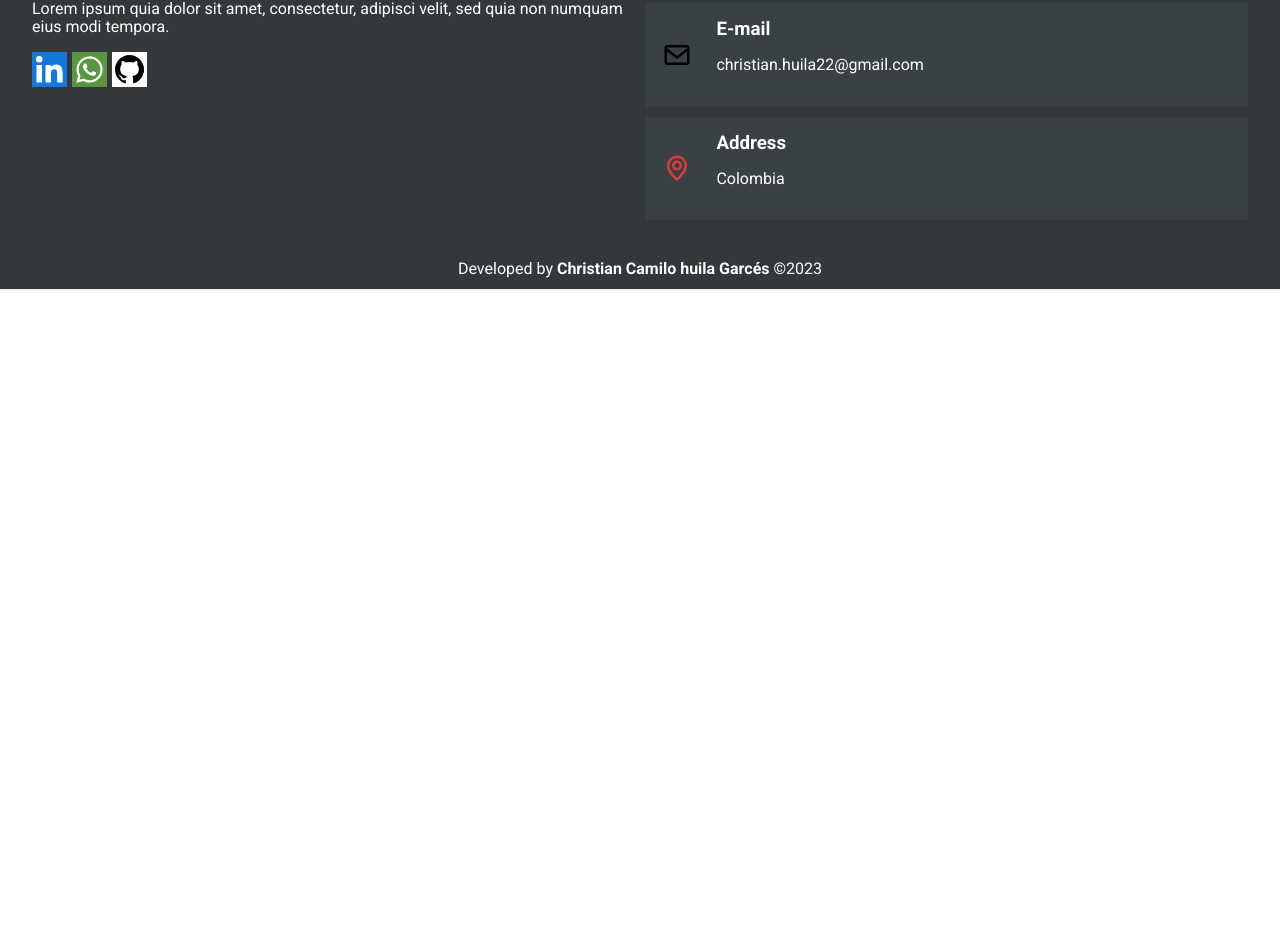
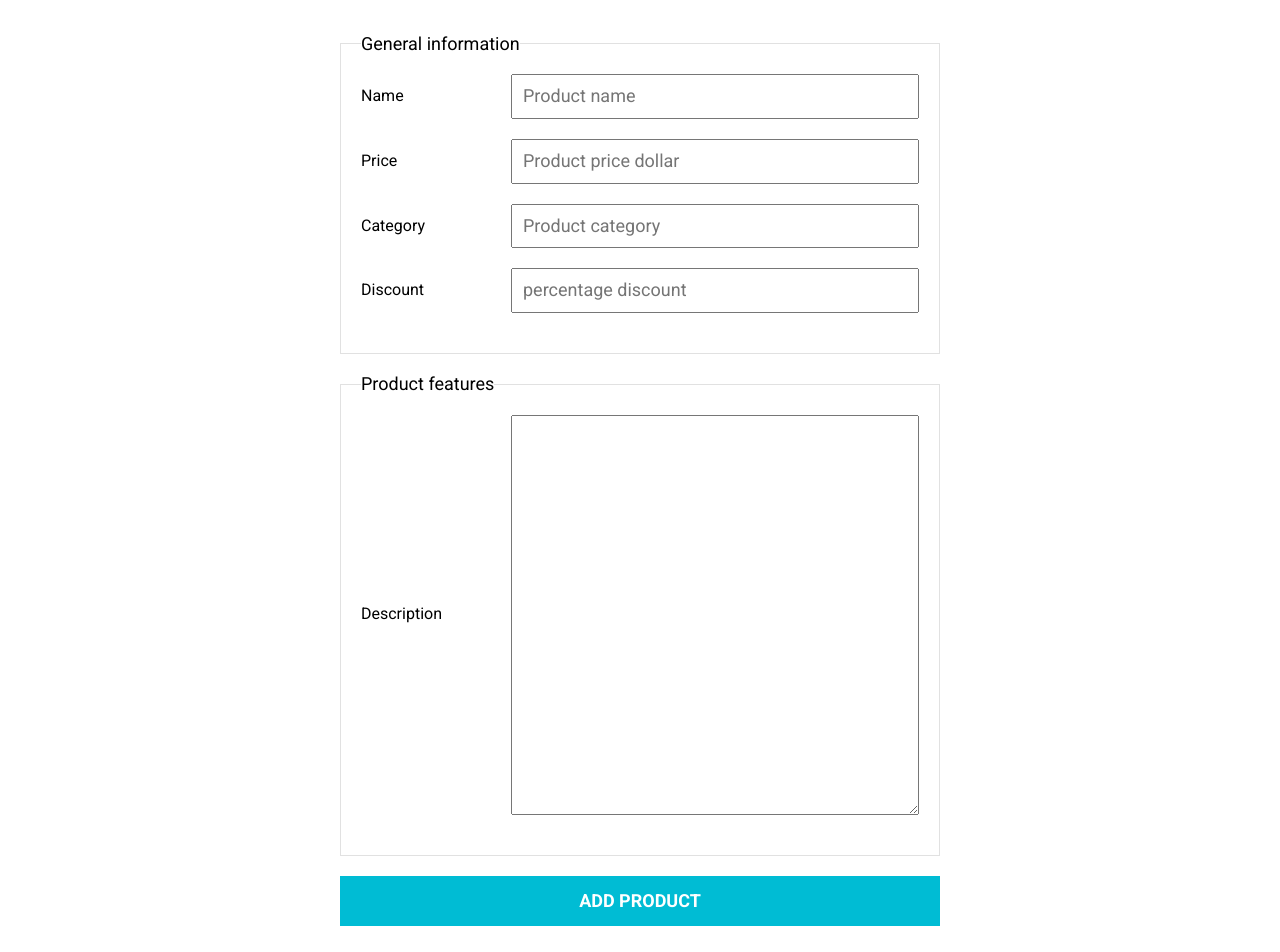
Before and after one commit to ChrisHuila/ecommerce-next-typeScript, a Next.js app: page /new-product in a window 1280 px wide. Shown: the part 101-1053 px from the top of the page. Before the commit the page ends 800 px from the top, so only its background shows below. Built offline with nearby package versions, Linux system fonts and the light colour scheme.

Commit message:
new product in progress

```diff
--- a/app/(registered)/new-product/page.tsx
+++ b/app/(registered)/new-product/page.tsx
@@ -16,7 +16,7 @@ const initialState = {
 }
 
 const NewProduct = () => {
-   const { user, errors, handleChange, onSubmit } =  useProductValidation(initialState,newProductValidation, addProduct)
+   const { product, errors, handleChange, onSubmit } =  useProductValidation(initialState,newProductValidation, addProduct)
 
    const [ errorauth, setErrorAuth ] = useState<string | null >(null)
 
@@ -25,7 +25,76 @@ const NewProduct = () => {
     async function addProduct() {
 
     }
+    return(
+        <main className="minvh">
+            <h1 className="newproduct-title">New Product</h1>
 
+            <form className="newproduct-form">
+                <fieldset>
+                    <legend>General information </legend>
+                    <div className="newproduct-field">
+                        <label htmlFor="name">Name</label>
+                        <input
+                        type="text"
+                        name="name"
+                        id="name"
+                        placeholder="Product name"
+                        onChange={handleChange}
+                         />
+                    </div>
+
+                    <div className="newproduct-field">
+                        <label htmlFor="name">Price</label>
+                        <input
+                        type="number"
+                        name="price"
+                        id="price"
+                        placeholder="Product price dollar"
+                        onChange={handleChange}
+                         />
+                    </div>
+
+                    <div className="newproduct-field">
+                        <label htmlFor="name">Category</label>
+                        <input
+                        type="text"
+                        name="category"
+                        id="category"
+                        placeholder="Product category"
+                        onChange={handleChange}
+                         />
+                    </div>
+
+                    <div className="newproduct-field">
+                        <label htmlFor="name">Discount</label>
+                        <input
+                        type="number"
+                        name="discount"
+                        id="discount"
+                        placeholder="percentage discount"
+                        onChange={handleChange}
+                         />
+                    </div>
+                </fieldset>
+                <fieldset>
+                    <legend>Product features</legend>
+                    <div className="newproduct-field">
+                        <label htmlFor="information">Description</label>
+                        <textarea
+                        name="information"
+                        id="information"
+                        onChange={handleChange}
+                        >
+
+                        </textarea>
+                    </div>
+                </fieldset>
+                 <input className="newproduct-submit" type="submit" value="Add Product" />
+            </form>
+
+        </main>
+
+    )
     // return (
     //      <main className="minvh">
     //         <div className="user_form">
--- a/app/globals.css
+++ b/app/globals.css
@@ -132,7 +132,7 @@ a {
 .header-logo {
     font-size: 2rem;
     font-weight: 700;
-    color: #c00;
+    color: #cc0000;
     cursor: pointer;
 }
 @media (min-width: 480px) {
@@ -575,7 +575,7 @@ a {
     border: 1px solid #d1d1d1;
     padding: .8rem;
     margin-right: 1rem;
-    background-color:#2d6eaf ;
+    background-color:#2d6eaf;
     color: white;
     border-radius: 5px;
     font-size: var(--smaller-font-size);
@@ -584,7 +584,58 @@ a {
     cursor: pointer;
     background-color:#6dacea
 }
-
+/* ========NEW PRODUCT======== */
+.newproduct-title{
+    margin-top: 5rem;
+    text-align: center;
+    font-family: var(--textFont);
+    font-size: var(--h1-font-size);
+}
+.newproduct-form{
+    max-width: 600px;
+    width: 95%;
+    margin: 5rem auto;
+}
+.newproduct-form fieldset {
+    margin: 2rem 0;
+    padding: 2rem;
+    font-size: var(--h3-font-size);
+    border: 1px solid #e1e1e1;
+}
+.newproduct-field {
+    margin-bottom: 2rem;
+    display: flex;
+    align-items: center;
+}
+.newproduct-field label{
+    flex: 0 0 150px;
+    font-size: var(--normal-font-size);
+}
+.newproduct-field input,
+.newproduct-field textarea{
+    flex: 1;
+    padding: 1rem;
+}
+.newproduct-field textarea{
+    height: 400px;
+}
+.newproduct-submit{
+    background-color:#00bcd4;
+    width: 100%;
+    padding: 1.5rem;
+    text-align: center;
+    color: #fff;
+    font-size: 1.8rem;
+    text-transform: uppercase;
+    border: none;
+    font-family: var(--textFont);
+    font-weight: 700;
+    transition: .3s ease all;
+}
+.newproduct-submit:hover{
+    cursor: pointer;
+    background-color:#2cd3e9;
+}
 /* ==========FOOTER============ */
 .footer {
     background-color: #34383a;
--- a/hooks/useProductValidation.tsx
+++ b/hooks/useProductValidation.tsx
@@ -12,7 +12,7 @@ acces: () => void
   const [ errors, setErrors ] = useState<ErrorsValidationProduct>({})
   const [ submitform, setSubmitForm ] = useState(false)
 
-  const handleChange = (e: React.ChangeEvent<HTMLInputElement>) => {
+  const handleChange = (e: React.ChangeEvent< HTMLInputElement |HTMLTextAreaElement >) => {
         setValues({
             ...values,
             [e.target.name]: e.target.value
@@ -37,5 +37,5 @@ acces: () => void
         getConnection()
     },[submitform])
 
-    return{ user:values, errors, handleChange, onSubmit }
+    return{ product:values, errors, handleChange, onSubmit }
 }
```
